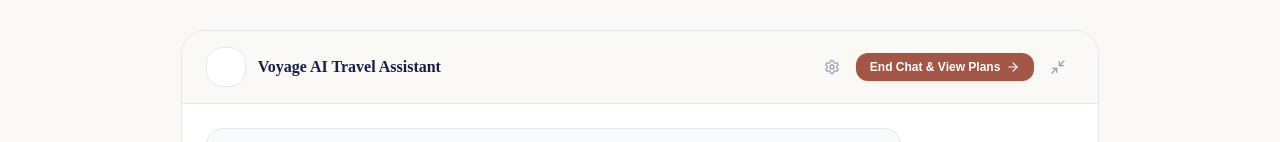
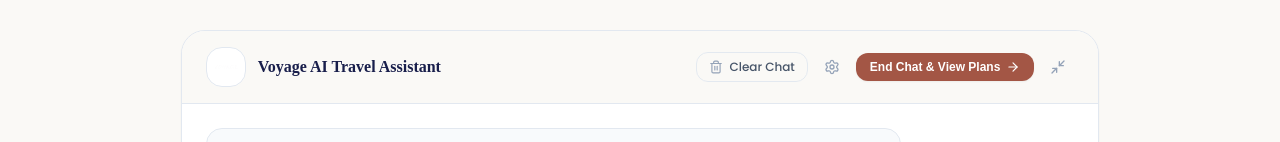
Before and after one commit to DarkxLucifer/hackcelestial, a React (Vite) app in the folder frontend/: page / in a window 1280 px wide. Both pictures are taken after a click on the button "Resolve Disruption". Shown: the part 317-459 px from the top of the page. Built offline with nearby package versions, Linux system fonts and the light colour scheme; no server answers; a web font is replaced by a local one.

Commit message:
feat(ui): add Clear Chat button in corner of DisruptionChatbot

```diff
--- a/frontend/src/disruption/DisruptionChatbot.jsx
+++ b/frontend/src/disruption/DisruptionChatbot.jsx
@@ -3,7 +3,7 @@ import {
   Send, Mic, MicOff, Paperclip, Sparkles, CheckCircle2,
   AlertTriangle, ArrowRight, X, Minimize2, Maximize2,
   FileText, ShieldCheck, Clock, RefreshCw, Volume2, Copy, Check,
-  Settings, Key, Bot, Code, HelpCircle
+  Settings, Key, Bot, Code, HelpCircle, Trash2
 } from 'lucide-react';
 
 export default function DisruptionChatbot({
@@ -47,6 +47,21 @@ export default function DisruptionChatbot({
       chatContainerRef.current.scrollTop = chatContainerRef.current.scrollHeight;
     }
   }, [messages, isRecording, isLoading]);
+
+  // Clear chat conversation
+  const handleClearChat = () => {
+    setMessages([
+      {
+        id: Date.now(),
+        sender: 'bot',
+        provider: 'Voyage AI Engine',
+        text: "Chat cleared. I am your Voyage AI Travel Assistant.\n\nHow can I help you with your journey or travel disruption today?",
+        timestamp: new Date().toLocaleTimeString([], { hour: '2-digit', minute: '2-digit' })
+      }
+    ]);
+    setInputText('');
+    setCurrentDisruption(null);
+  };
 
   // Save API keys to local storage
   const handleSaveKeys = (e) => {
@@ -403,6 +418,16 @@ export default function DisruptionChatbot({
         </div>
 
         <div className="flex items-center gap-2">
+          {/* Clear Chat Button in Corner */}
+          <button
+            onClick={handleClearChat}
+            className="flex items-center gap-1.5 px-3 py-1.5 text-xs text-slate-600 hover:text-rose-600 hover:bg-rose-50 border border-slate-200/90 hover:border-rose-200 rounded-xl transition-all cursor-pointer font-medium shadow-2xs"
+            title="Clear chat messages and start fresh"
+          >
+            <Trash2 className="w-3.5 h-3.5 text-slate-400" />
+            <span className="hidden sm:inline">Clear Chat</span>
+          </button>
+
           {/* Settings / API Keys Modal Toggle */}
           <button
             onClick={() => setShowSettings(!showSettings)}
```
Also changed, not shown: 5 other files (tests, documents, lock files or other folders).
